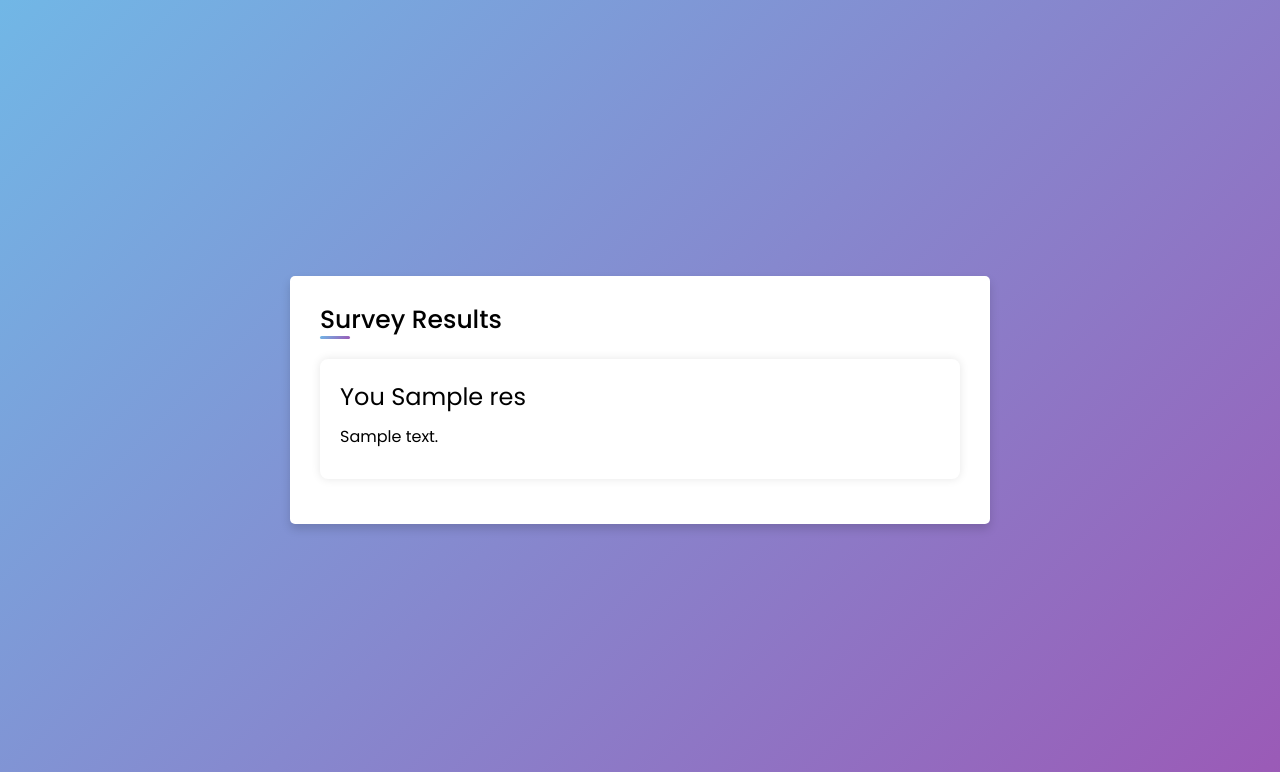
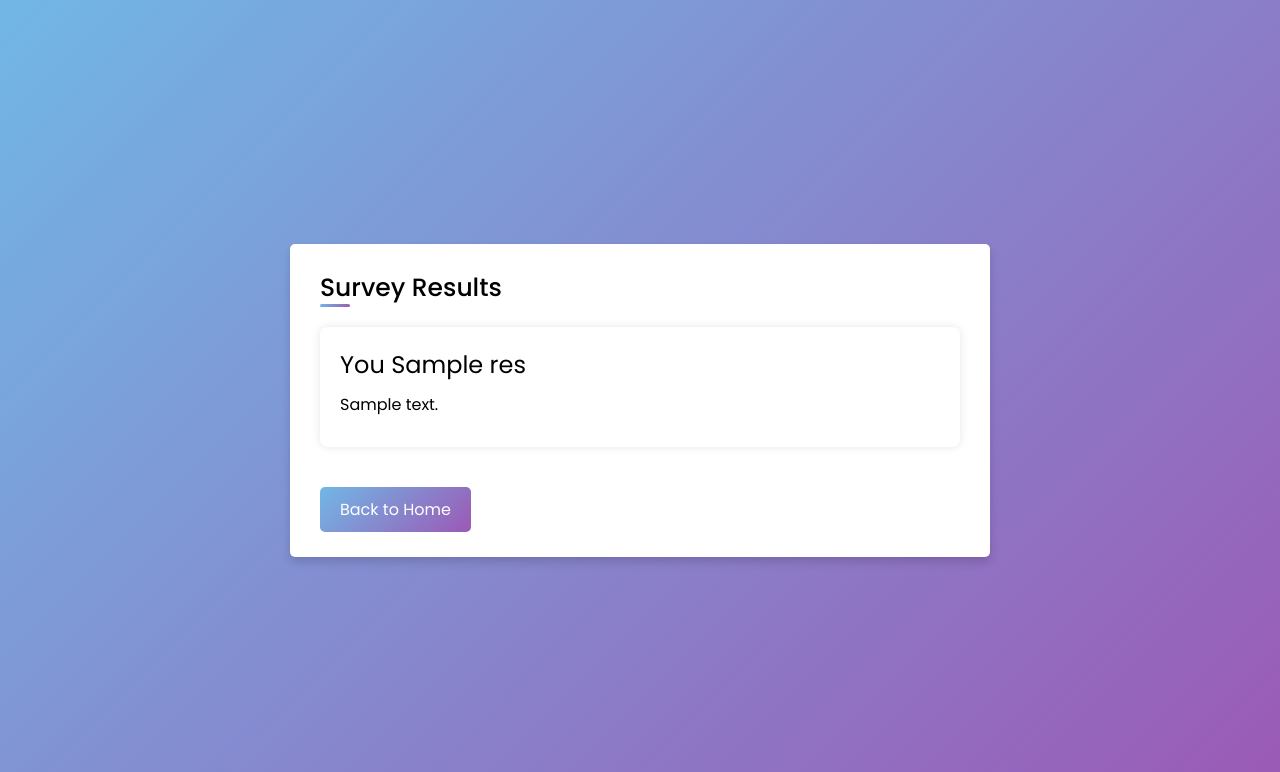
Before and after one commit to ragarwal46/spark, a Flask app: template templates/results.html in a window 1280 px wide. Shown: the top 772 px of the page. Run offline with Flask 3, Linux system fonts and the light colour scheme; the template is opened without the code that fills it: most values are stand-ins (such as "Sample title", 1, 10 or a date in 2020); parts of the project's set-up code (start-up, migrations or seed data) failed here and were passed over.

Commit message:
updated results page

```diff
--- a/templates/results.html
+++ b/templates/results.html
@@ -20,6 +20,19 @@
     .result-item {
       margin-bottom: 10px;
     }
+    .back-button {
+      display: inline-block;
+      padding: 10px 20px;
+      margin-top: 20px;
+      font-size: 16px;
+      color: #fff;
+      background: linear-gradient(135deg, #71b7e6, #9b59b6);
+      border: none;
+      border-radius: 5px;
+      text-align: center;
+      text-decoration: none;
+      cursor: pointer;
+    }
   </style>
 </head>
 <body>
@@ -30,6 +43,7 @@
         <div class="results-title">You {{res}}</div>
         <div class="result-item">{{details}}</div>
       </div>
+      <a href="http://127.0.0.1:5000/" class="back-button">Back to Home</a>
     </div>
   </div>
 </body>
```
